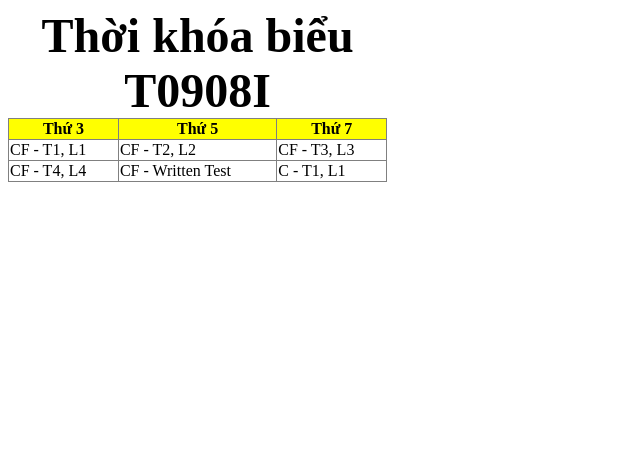
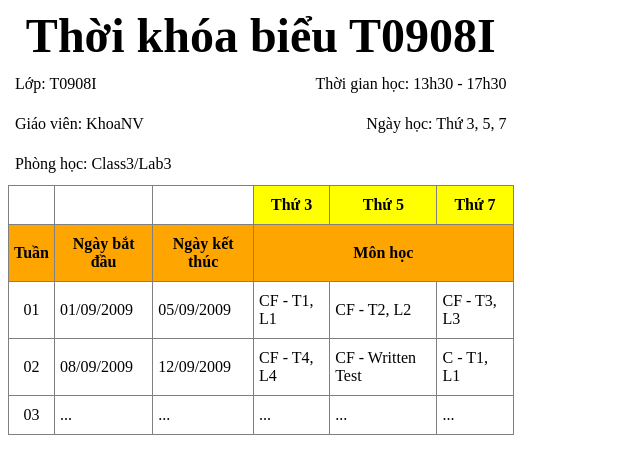
Before and after one commit to NhatTan2007/HTML.form.table, a plain HTML site: page tablesimple.html in a window 1280 px wide. Shown: the whole page, without its empty margins (0-640 px from the left). Drawn offline with Linux system fonts and the light colour scheme.

Commit message:
C13 - [Bai tap] Tao bang don gian phan 2

```diff
--- a/tablesimple.html
+++ b/tablesimple.html
@@ -3,30 +3,77 @@
 <head>
       <meta charset="UTF-8">
       <meta name="viewport" content="width=device-width, initial-scale=1.0">
-      <title>Document</title>
+      <title>Table Simple</title>
+      <style>
+            .table2 th, td{
+                  padding: 10px 5px;
+            }
+      </style>
 </head>
 <body>
-      <table border="1" style="border-collapse: collapse;width: 30%;">
-            <caption style="font-size: 3rem;"><strong>Thời khóa biểu T0908I</strong></caption>
+      <div style="width:40%">
+
+            <table style="width:100%" class="table1">
+                  <caption style="font-size: 3rem;width: 100%;text-align: center;"><strong >Thời khóa biểu T0908I</strong></caption>
+                  <thead></thead>
+                  <tbody>
+                        <tr style="border: 0px solid">
+                              <td colspan="3" style="text-align: left;">Lớp: T0908I</td>
+                              <td colspan="3" style="text-align: right;">Thời gian học: 13h30 - 17h30</td>
+                        </tr>
+                              <td colspan="3" style="text-align: left;">Giáo viên: KhoaNV</td>
+                              <td colspan="3" style="text-align: right;">Ngày học: Thứ 3, 5, 7</td>
+                        </tr>
+                        </tr>
+                              <td colspan="3" style="text-align: left;">Phòng học: Class3/Lab3</td>
+                        </tr>
+                  </tbody>
+                  <tfoot></tfoot>
+            </table>
+            <table border="1" style="border-collapse: collapse;width: 100%;" class="table2">
                   <thead>
-                  <tr style="background-color: yellow; padding: 10px;">
-                        <th>Thứ 3</th>
-                        <th>Thứ 5</th>
-                        <th>Thứ 7</th>
+                        <tr >
+                              <th></th>
+                              <th></th>
+                              <th></th>
+                              <th style="background-color: yellow;">Thứ 3</th>
+                              <th style="background-color: yellow;">Thứ 5</th>
+                              <th style="background-color: yellow;">Thứ 7</th>
+                        </tr>
+                        <tr style="background-color: orange;">
+                              <th>Tuần</th>
+                              <th>Ngày bắt đầu</th>
+                              <th>Ngày kết thúc</th>
+                              <th colspan="3">Môn học</th>
                         </tr>
                   </thead>
                   <tbody>
                         <tr>
+                              <td style="text-align: center;">01</td>
+                              <td>01/09/2009</td>
+                              <td>05/09/2009</td>
                               <td>CF - T1, L1</td>
                               <td>CF - T2, L2</td>
                               <td>CF - T3, L3</td>
                         </tr>
                         <tr>
+                              <td style="text-align: center;">02</td>
+                              <td>08/09/2009</td>
+                              <td>12/09/2009</td>
                               <td>CF - T4, L4</td>
                               <td>CF - Written Test</td>
                               <td>C - T1, L1</td>
                         </tr>
+                        <tr>
+                              <td style="text-align: center;">03</td>
+                              <td>...</td>
+                              <td>...</td>
+                              <td>...</td>
+                              <td>...</td>
+                              <td>...</td>
+                        </tr>
                   </tbody>
             </table>
+      </div>
 </body>
 </html>
```
Lines whose indentation alone changed are shown as unchanged.
